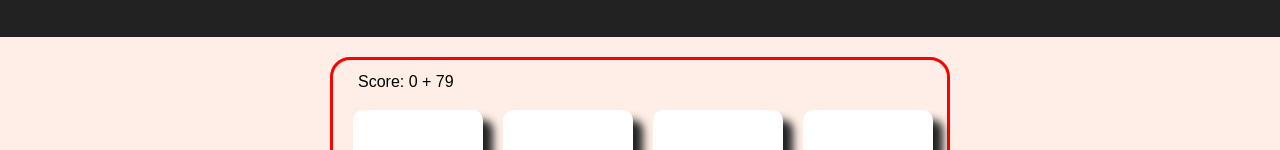
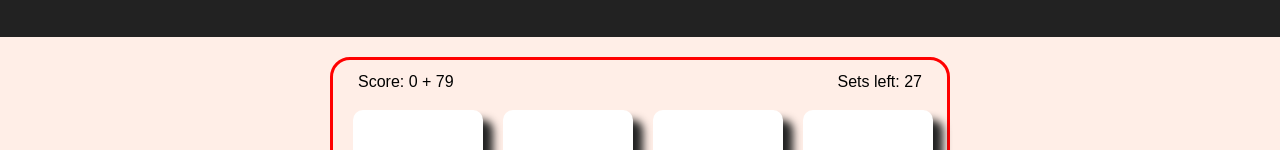
Before and after one commit to HildoBijl/Set, a React (Create React App) app: page / in a window 1280 px wide. Shown: the part 153-303 px from the top of the page. Built offline with nearby package versions, Linux system fonts and the light colour scheme.

Commit message:
Implement score compensation

```diff
--- a/src/components/Set/Set.css
+++ b/src/components/Set/Set.css
@@ -8,11 +8,21 @@
 }
 
 .set .info {
+  display: flex;
+  flex-flow: row nowrap;
   font-size: 16px;
   height: 40px;
+  justify-content: space-between;
   padding: 13px 25px;
+  width: 100%;
+}
+
+.set .score {
   text-align: left;
-  width: 100%;
+}
+
+.set .setsLeft {
+  text-align: right;
 }
 
 .set .cards {
--- a/src/components/Set/Set.js
+++ b/src/components/Set/Set.js
@@ -44,6 +44,7 @@ class Set extends Component {
 
   render() {
     const table = this.props.table
+    const cardsUsed = this.props.cardsUsed
     return (
       <div
         className={classnames(
@@ -53,7 +54,8 @@ class Set extends Component {
         )}
       >
         <div className="info">
-          {this.props.gameOver ? '' : 'Score: ' + Math.round(this.props.score) + ' + ' + Math.round(this.state.pointsLeft)}
+          <div className="score">Score: {Math.round(this.props.score)} + {Math.round(this.state.pointsLeft)}</div>
+          <div className="setsLeft">Sets left: {27 - (cardsUsed - table.length) / 3}</div>
         </div>
         <div className="cards">
           {table.map((cardIndex, pos) => <Card
@@ -65,7 +67,7 @@ class Set extends Component {
           />)}
           <div className="gameOverScreen">
             <p>Your game is over. Well done!</p>
-            <p>Score: {Math.round(this.props.score)}</p>
+            <p>Score: {Math.round(this.props.score / (27 - table.length / 3) * 27) }</p>
             <span className="btn" onClick={this.props.resetGame}>Play again</span>
           </div>
         </div>
```
